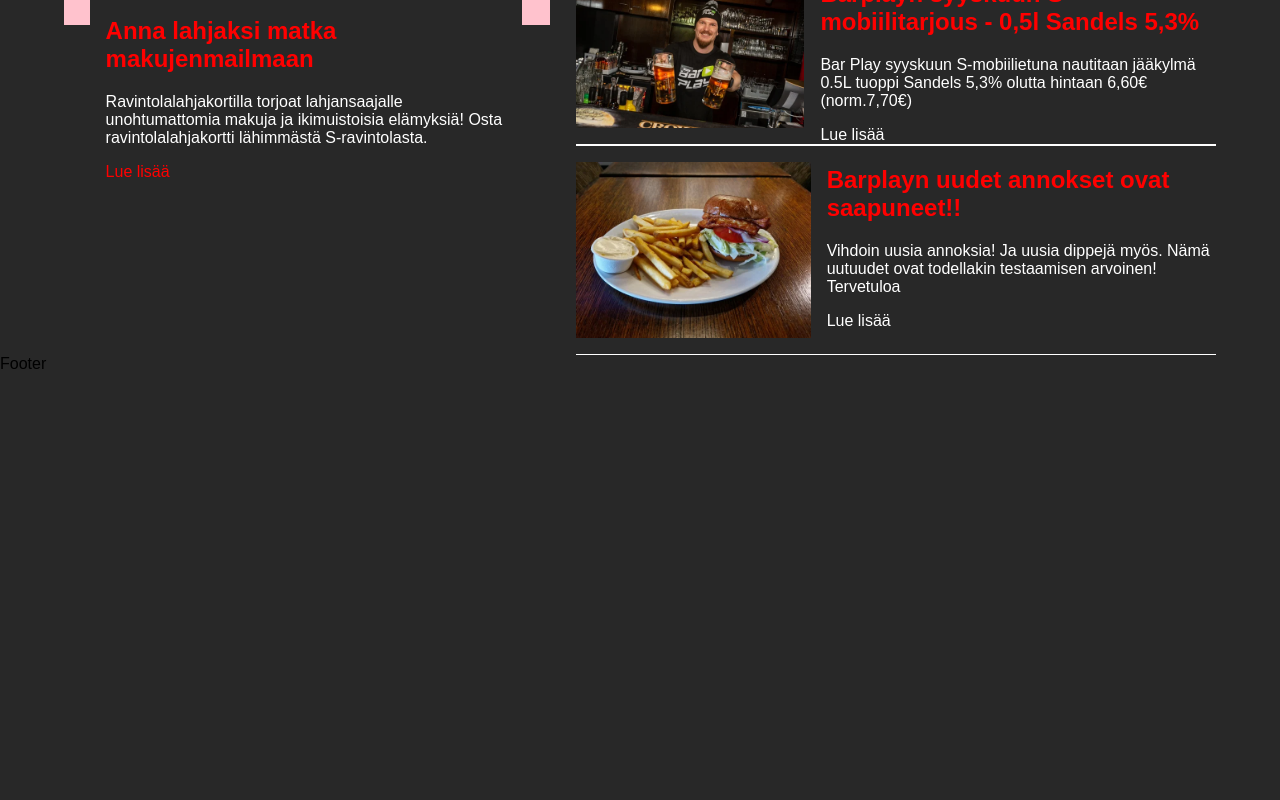
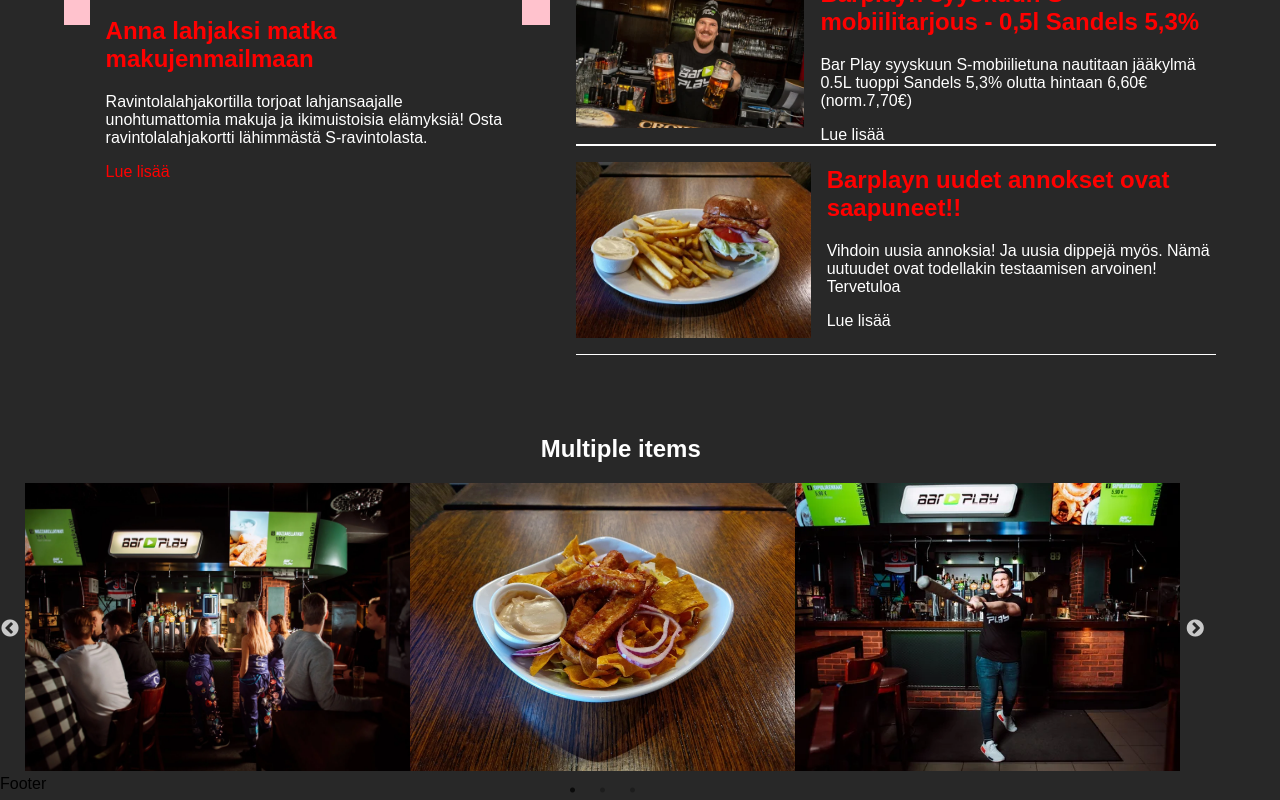
Before and after one commit to MarkusAP98/barplay02, a React (Create React App) app: page / in a window 1280 px wide. Shown: the part 1859-2659 px from the top of the page. Before the commit the page ends 2232 px from the top, so only its background shows below. Built offline with nearby package versions, Linux system fonts and the light colour scheme.

Commit message:
imported Images back to app.js

```diff
--- a/src/App.js
+++ b/src/App.js
@@ -1,5 +1,5 @@
 import './App.css';
-import { Navbar, Main, Info, Footer, Add } from './components';
+import { Navbar, Main, Info, Footer, Add, Images } from './components';
 
 function App() {
   return (
@@ -8,6 +8,7 @@
         <Main />
         <Info />
         <Add />
+        <Images />
         <Footer />
     </div>
   );
--- a/src/components/index.js
+++ b/src/components/index.js
@@ -3,6 +3,7 @@
 import Info from './Info/Info'
 import Footer from './Footer/Footer'
 import Add from './Add/Add'
+import Images from './images/Images'
 
 
 export {
@@ -10,5 +11,6 @@
     Main,
     Info,
     Footer,
-    Add
+    Add,
+    Images
 }
```
